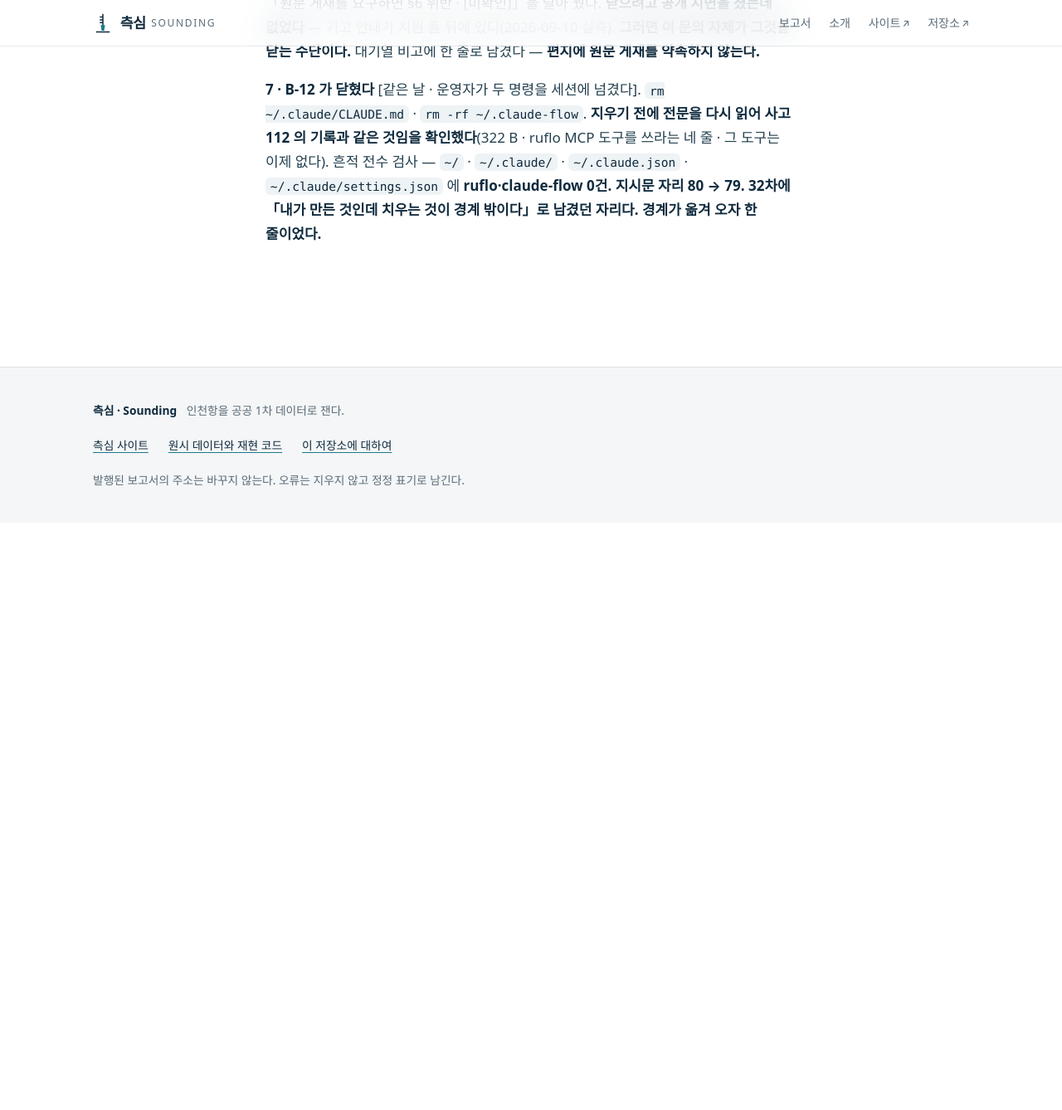
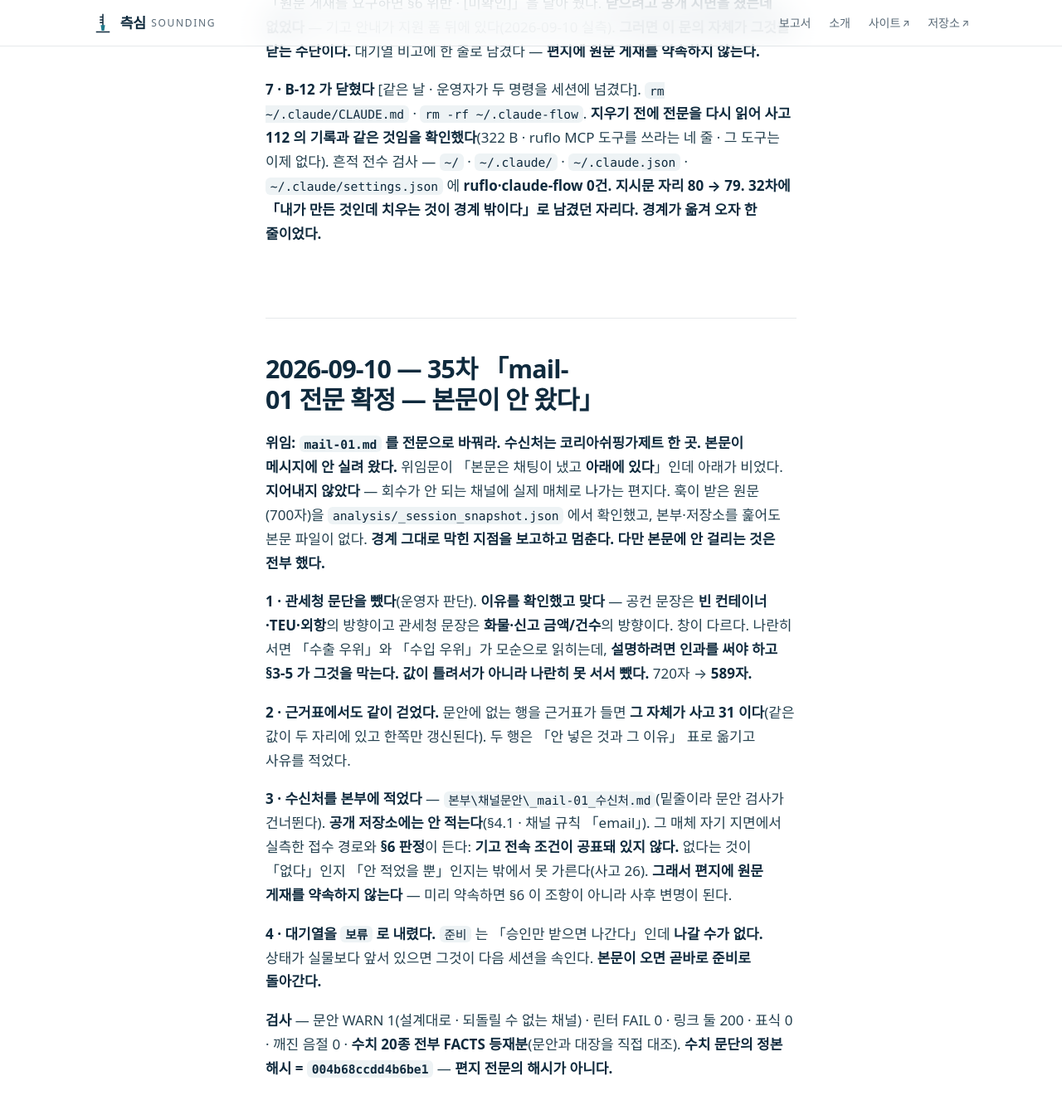
Before and after one commit to jisangj03-dev/incheon-port-analysis, a Jekyll site: the page built from docs/작업기록.md, in a window 1280 px wide and 1400 px high, scrolled down 111327 px. Shown: the top 1338 px of the window at 83% size. Built offline with Jekyll 4.4.1, drawn with Linux system fonts in a browser that asks for light colours; some web fonts are replaced; our own code applies the rules of GitHub Pages for plain Markdown files; before the commit the page ends 111957 px from its top, so only the background shows below that.

Commit message:
docs(채널): mail-01 — 본문이 안 와서 보류로 내린다 · 관세청 문단은 뺐다
**막힌 지점.** 위임문이 「본문은 채팅이 냈고 아래에 있다」인데 메시지에 안 실려 왔다
(훅이 받은 원문 700자 확인 · 본부·저장소에도 없다). **지어내지 않았다** —
회수가 안 되는 채널로 실제 매체에 나가는 편지다.

**본문에 안 걸리는 것은 전부 했다.**
· **관세청 문단 제거**(운영자 판단 · 이유 확인함) — 공컨은 빈 컨테이너·TEU·외항의 방향,
  관세청은 화물·신고의 방향이다. **창이 달라 나란히 서면 모순으로 읽히고**, 설명하려면
  인과를 써야 하는데 §3-5 가 막는다. **값이 틀려서가 아니라 나란히 못 서서 뺐다.** 720 → 589자.
· **근거표에서도 두 행을 걷어 「안 넣은 것」으로 옮겼다** — 문안에 없는 것을 근거표가 들면
  그 자체가 사고 31 이다.
· **수신처·접수 경로를 본부에 적었다**(`_mail-01_수신처.md`) — 공개 저장소에 안 적는다(§4.1).
  그 매체 지면 실측 · **기고 전속 조건은 공표돼 있지 않다**(없는지 안 적었는지 밖에서 못 가른다 ·
  사고 26). **편지에 원문 게재를 약속하지 않는다.**
· **대기열을 보류로.** `준비` 는 「승인만 받으면 나간다」인데 나갈 수가 없다 —
  상태가 실물보다 앞서면 다음 세션을 속인다. **본문이 오면 곧바로 준비로 돌아간다.**

검사: 린터 FAIL 0 · 링크 둘 200 · 표식 0 · 깨진 음절 0 · **수치 20종 전부 FACTS 등재분.**
수치 문단 정본 해시 `004b68ccdd4b6be1` (**편지 전문의 해시가 아니다**).

Co-Authored-By: Claude Opus 5 (1M context) <noreply@anthropic.com>
Claude-Session: https://claude.ai/code/session_01KFYvgjL5ghepZqAvxg2a7P

```diff
--- a/docs/작업기록.md
+++ b/docs/작업기록.md
@@ -2432,3 +2432,32 @@ STATUS A-8 에 둘을 뒀다 — ①**댄 커밋의 diff 안에 산출물이 실
 흔적 전수 검사 — `~/` · `~/.claude/` · `~/.claude.json` · `~/.claude/settings.json` 에 **ruflo·claude-flow 0건.**
 **지시문 자리 80 → 79.**
 *32차에 「내가 만든 것인데 치우는 것이 경계 밖이다」로 남겼던 자리다. 경계가 옮겨 오자 한 줄이었다.*
+
+## 2026-09-10 — 35차 「mail-01 전문 확정 — 본문이 안 왔다」
+
+**위임: `mail-01.md` 를 전문으로 바꿔라. 수신처는 코리아쉬핑가제트 한 곳.**
+**본문이 메시지에 안 실려 왔다.** 위임문이 「본문은 채팅이 냈고 **아래에 있다**」인데 아래가 비었다.
+**지어내지 않았다** — 회수가 안 되는 채널에 실제 매체로 나가는 편지다. 훅이 받은 원문(700자)을
+`analysis/_session_snapshot.json` 에서 확인했고, 본부·저장소를 훑어도 본문 파일이 없다.
+*경계 그대로 막힌 지점을 보고하고 멈춘다. 다만 **본문에 안 걸리는 것은 전부 했다.***
+
+**1 · 관세청 문단을 뺐다**(운영자 판단). **이유를 확인했고 맞다** — 공컨 문장은 **빈 컨테이너·TEU·외항**의
+방향이고 관세청 문장은 **화물·신고 금액/건수**의 방향이다. 창이 다르다. 나란히 서면 「수출 우위」와
+「수입 우위」가 모순으로 읽히는데, **설명하려면 인과를 써야 하고 §3-5 가 그것을 막는다.**
+**값이 틀려서가 아니라 나란히 못 서서 뺐다.** 720자 → **589자.**
+
+**2 · 근거표에서도 같이 걷었다.** 문안에 없는 행을 근거표가 들면 **그 자체가 사고 31 이다**(같은 값이
+두 자리에 있고 한쪽만 갱신된다). 두 행은 「안 넣은 것과 그 이유」 표로 옮기고 사유를 적었다.
+
+**3 · 수신처를 본부에 적었다** — `본부\채널문안\_mail-01_수신처.md`(밑줄이라 문안 검사가 건너뛴다).
+**공개 저장소에는 안 적는다**(§4.1 · 채널 규칙 「email」). 그 매체 자기 지면에서 실측한 접수 경로와
+**§6 판정**이 든다: **기고 전속 조건이 공표돼 있지 않다.** 없다는 것이 「없다」인지 「안 적었을 뿐」인지는
+밖에서 못 가른다(사고 26). **그래서 편지에 원문 게재를 약속하지 않는다** — 미리 약속하면 §6 이 조항이
+아니라 사후 변명이 된다.
+
+**4 · 대기열을 `보류` 로 내렸다.** `준비` 는 「승인만 받으면 나간다」인데 **나갈 수가 없다.**
+상태가 실물보다 앞서 있으면 그것이 다음 세션을 속인다. **본문이 오면 곧바로 준비로 돌아간다.**
+
+**검사** — 문안 WARN 1(설계대로 · 되돌릴 수 없는 채널) · 린터 FAIL 0 · 링크 둘 200 · 표식 0 ·
+깨진 음절 0 · **수치 20종 전부 FACTS 등재분**(문안과 대장을 직접 대조).
+**수치 문단의 정본 해시 = `004b68ccdd4b6be1`** — **편지 전문의 해시가 아니다.**
```
Also changed, not shown: docs/채널대기열.md (+1 -1 lines).
